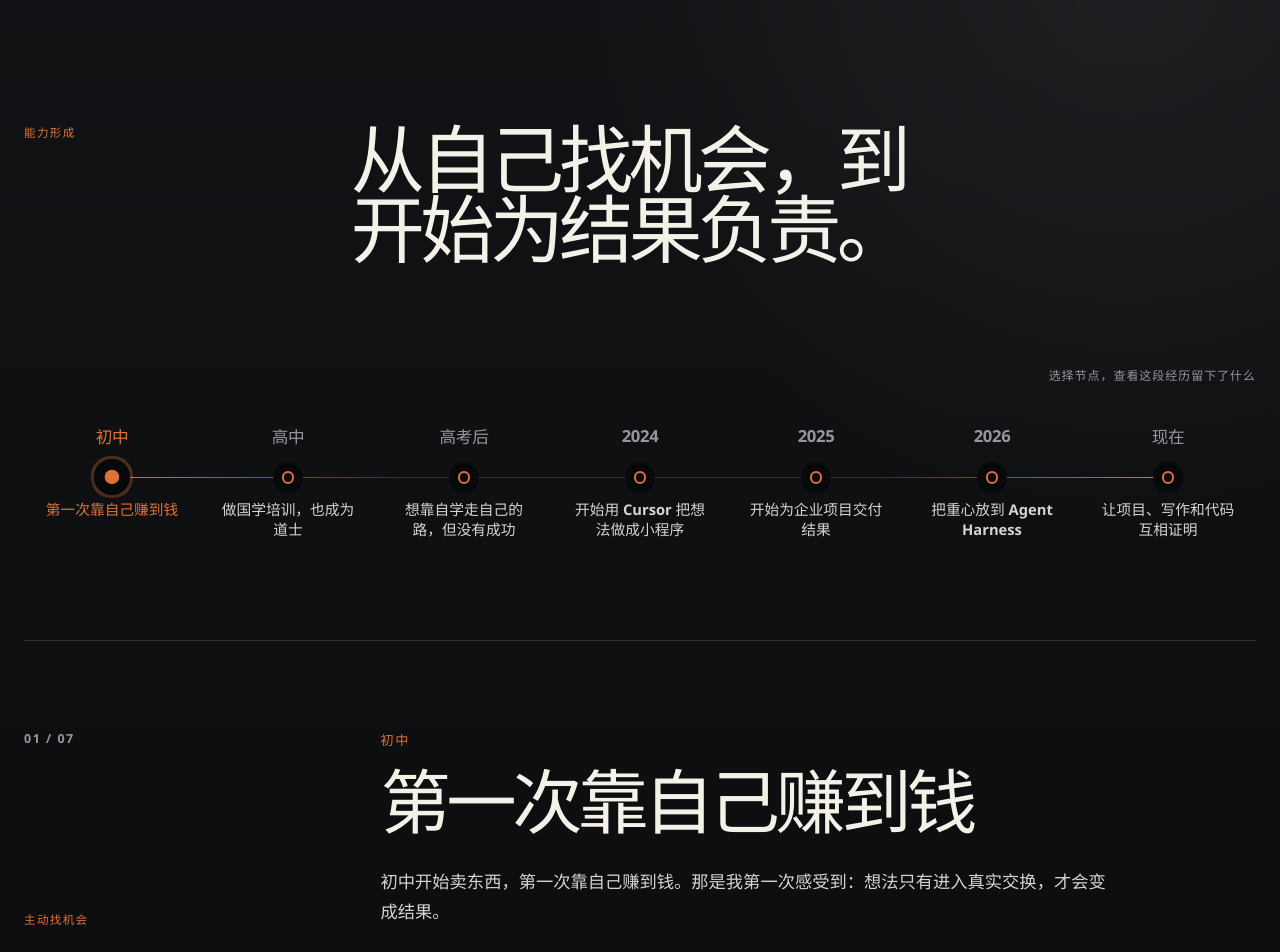
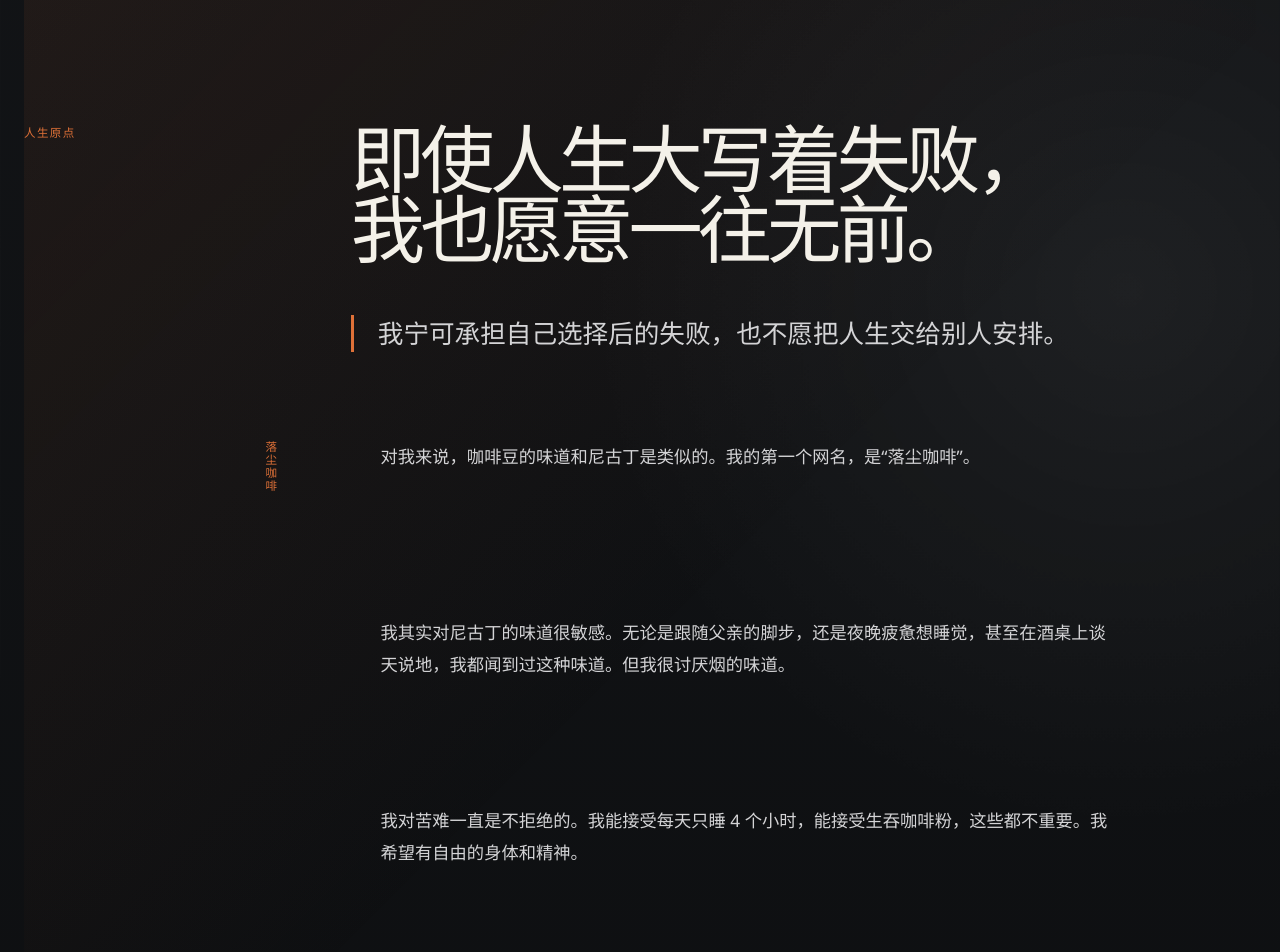
Before and after one commit to luochen211/luo-chen-com, a React (Vite) app: page /about in a window 1280 px wide. Shown: the part 800-1752 px from the top of the page. Built offline with nearby package versions, Linux system fonts and the light colour scheme.

Commit message:
feat: add origin story to about page

```diff
--- a/src/data/siteContent.js
+++ b/src/data/siteContent.js
@@ -650,6 +650,16 @@ const requiredSections = {
     about: {
       eyebrow: '关于我 / ABOUT', range: '2006 — NOW', title: '我在把复杂问题，变成可靠交付。',
       intro: '我是落尘，2006 年出生。现在是一名 Agent Harness 工程师与全栈构建者，也持续写作、做产品，把学习过的东西留成可以被检查的公开作品。',
+      originEyebrow: '人生原点', originSignature: '落尘咖啡', originTitle: '即使人生大写着失败，我也愿意一往无前。', originQuote: '我宁可承担自己选择后的失败，也不愿把人生交给别人安排。', originParagraphs: [
+        '对我来说，咖啡豆的味道和尼古丁是类似的。我的第一个网名，是“落尘咖啡”。',
+        '我其实对尼古丁的味道很敏感。无论是跟随父亲的脚步，还是夜晚疲惫想睡觉，甚至在酒桌上谈天说地，我都闻到过这种味道。但我很讨厌烟的味道。',
+        '我对苦难一直是不拒绝的。我能接受每天只睡 4 个小时，能接受生吞咖啡粉，这些都不重要。我希望有自由的身体和精神。',
+        '我不甘心每天雷打不动地在课堂上疲惫，所以决心那天下午不去上课，即使老师和家长的电话打过来。父母和班主任都严重警告我，别最后瞎折腾，本科都考不上。',
+        '我希望掌控自己的人生。即使失败，我也愿意承担后果。',
+        '我选择回家听完课，自己去学，全力学习数学。最终考完数学，我就知道自己注定数学不及格。我心甘情愿地接受我的失败。',
+        '我希望有更大的机会，选择大城市，见识大人物，经历大风暴。最终，我从偏僻的县城到了繁华的杭州，但是我一直在路上学习。我积极参加线下课，也举办过线下活动，教其他人做小程序。',
+        '我心甘情愿地一往无前，即使人生大写着失败。这是我的一个人生故事。',
+      ],
       timelineEyebrow: '能力形成', timelineTitle: '从自己找机会，到开始为结果负责。', timelineHint: '选择节点，查看这段经历留下了什么',
       timeline: [
         { year: '初中', label: '主动找机会', title: '第一次靠自己赚到钱', text: '初中开始卖东西，第一次靠自己赚到钱。那是我第一次感受到：想法只有进入真实交换，才会变成结果。' },
@@ -686,6 +696,16 @@ const requiredSections = {
     about: {
       eyebrow: 'ABOUT', range: '2006 — NOW', title: 'I turn complex problems into reliable delivery.',
       intro: 'I am Luochen, born in 2006. I work toward Agent Harness engineering and full-stack delivery while writing, building products, and leaving what I learn as public work people can inspect.',
+      originEyebrow: 'ORIGIN STORY', originSignature: 'LUOCHEN COFFEE', originTitle: 'Even with failure written large across my life, I keep moving forward.', originQuote: 'I would rather carry the consequences of my own choices than hand my life over to someone else.', originParagraphs: [
+        'To me, the taste of coffee beans and nicotine feel related. My first online name was “Luochen Coffee.”',
+        'I have always been sensitive to the smell of nicotine. I encountered it following in my father’s footsteps, fighting sleep late at night, and talking freely around a dinner table. But I have always hated the smell of cigarettes.',
+        'I have never refused hardship. I can live on four hours of sleep a night, and I can swallow coffee grounds whole. None of that is the point. I want freedom in both body and mind.',
+        'I could not accept feeling exhausted in class on a fixed schedule, so one afternoon I decided not to go, even when calls came from my teachers and parents. They warned me seriously not to make a mess of things and end up unable to get into university.',
+        'I wanted to take control of my life. Even if I failed, I was willing to carry the consequences.',
+        'I went home, finished the lessons, and studied on my own, putting everything into mathematics. By the time I finished the math exam, I knew I was destined to fail it. I accepted that failure willingly.',
+        'I wanted larger opportunities: a big city, important people, and bigger storms. Eventually I left a remote county for bustling Hangzhou, but I kept learning along the way. I joined offline classes, organized offline events, and taught other people how to build Mini Programs.',
+        'I keep moving forward willingly, even with failure written large across my life. This is one of my life stories.',
+      ],
       timelineEyebrow: 'How the capability formed', timelineTitle: 'From finding my own opportunities to owning the outcome.', timelineHint: 'Select a point to see what the experience left behind',
       timeline: [
         { year: 'MIDDLE SCHOOL', label: 'Finding opportunities', title: 'Earned money on my own for the first time', text: 'I started selling things in middle school and earned money on my own for the first time. It showed me that an idea becomes a result only when it enters a real exchange.' },
--- a/src/pages/AboutPage.jsx
+++ b/src/pages/AboutPage.jsx
@@ -25,6 +25,20 @@ export default function AboutPage({ t, locale = 'zh' }) {
         <h1>{t.about.title}</h1>
         <p>{t.about.intro}</p>
       </header>
+
+      <section className="about-origin-chapter" aria-labelledby="origin-title">
+        <header className="chapter-heading about-origin-heading editorial-heading">
+          <p>{t.about.originEyebrow}</p>
+          <div>
+            <h2 id="origin-title">{t.about.originTitle}</h2>
+            <blockquote>{t.about.originQuote}</blockquote>
+          </div>
+        </header>
+        <div className="about-origin-body">
+          <span className="about-origin-signature" aria-hidden="true">{t.about.originSignature}</span>
+          {t.about.originParagraphs.map((paragraph) => <p key={paragraph}>{paragraph}</p>)}
+        </div>
+      </section>
 
       <section className="about-timeline-chapter" aria-labelledby="timeline-title">
         <header className="chapter-heading editorial-heading">
--- a/src/redesign.css
+++ b/src/redesign.css
@@ -790,6 +790,49 @@ body {
 .about-hero > h1 { animation-delay: 80ms; }
 .about-hero > p { animation-delay: 160ms; }
 .about-hero > div > span { color: var(--muted); font-size: 0.78rem; letter-spacing: 0.12em; }
+.about-origin-chapter {
+  padding: clamp(6rem, 12vw, 11rem) 0;
+  border-block: 1px solid var(--line);
+  background: linear-gradient(135deg, rgba(223, 113, 56, 0.08), transparent 42%);
+}
+.about-origin-heading {
+  grid-template-columns: minmax(10rem, 0.45fr) minmax(0, 1.55fr);
+  align-items: start;
+  margin-bottom: clamp(3rem, 7vw, 6rem);
+}
+.about-origin-heading h2 { max-width: 58rem; }
+.about-origin-heading blockquote {
+  max-width: 46rem;
+  margin: clamp(2rem, 4vw, 3.5rem) 0 0;
+  padding-left: 1.5rem;
+  border-left: 0.22rem solid var(--brand-warm);
+  color: var(--ink-soft);
+  font-size: clamp(1.15rem, 2vw, 1.75rem);
+  line-height: 1.45;
+}
+.about-origin-body {
+  display: grid;
+  grid-template-columns: minmax(10rem, 0.45fr) minmax(0, 1.55fr);
+  gap: clamp(2rem, 8vw, 9rem);
+}
+.about-origin-signature {
+  grid-column: 1;
+  color: var(--brand-warm);
+  font-size: 0.72rem;
+  font-weight: 750;
+  letter-spacing: 0.12em;
+  writing-mode: vertical-rl;
+}
+.about-origin-body > div,
+.about-origin-body > p { grid-column: 2; }
+.about-origin-body p {
+  max-width: 46rem;
+  margin: 0;
+  color: var(--ink-soft);
+  font-size: clamp(1rem, 1.35vw, 1.18rem);
+  line-height: 1.85;
+}
+.about-origin-body p + p { margin-top: 1.35rem; }
 .now-photo-chapter {
   padding: clamp(6rem, 12vw, 11rem) 0;
   border-bottom: 1px solid var(--line);
@@ -1196,6 +1239,11 @@ body {
   .now-photo-gallery { grid-template-columns: 1fr; margin-top: 3rem; }
   .now-photo-gallery figcaption { align-items: flex-start; flex-direction: column; gap: 0.4rem; }
   .now-photo-gallery figcaption span { text-align: left; }
+  .about-origin-heading,
+  .about-origin-body { grid-template-columns: 1fr; }
+  .about-origin-signature { writing-mode: initial; }
+  .about-origin-body > div,
+  .about-origin-body > p { grid-column: 1; }
   .about-principles,
   .about-contact-lead { grid-template-columns: 1fr; }
   .about-timeline-chapter .chapter-heading { grid-template-columns: 1fr; }
```
